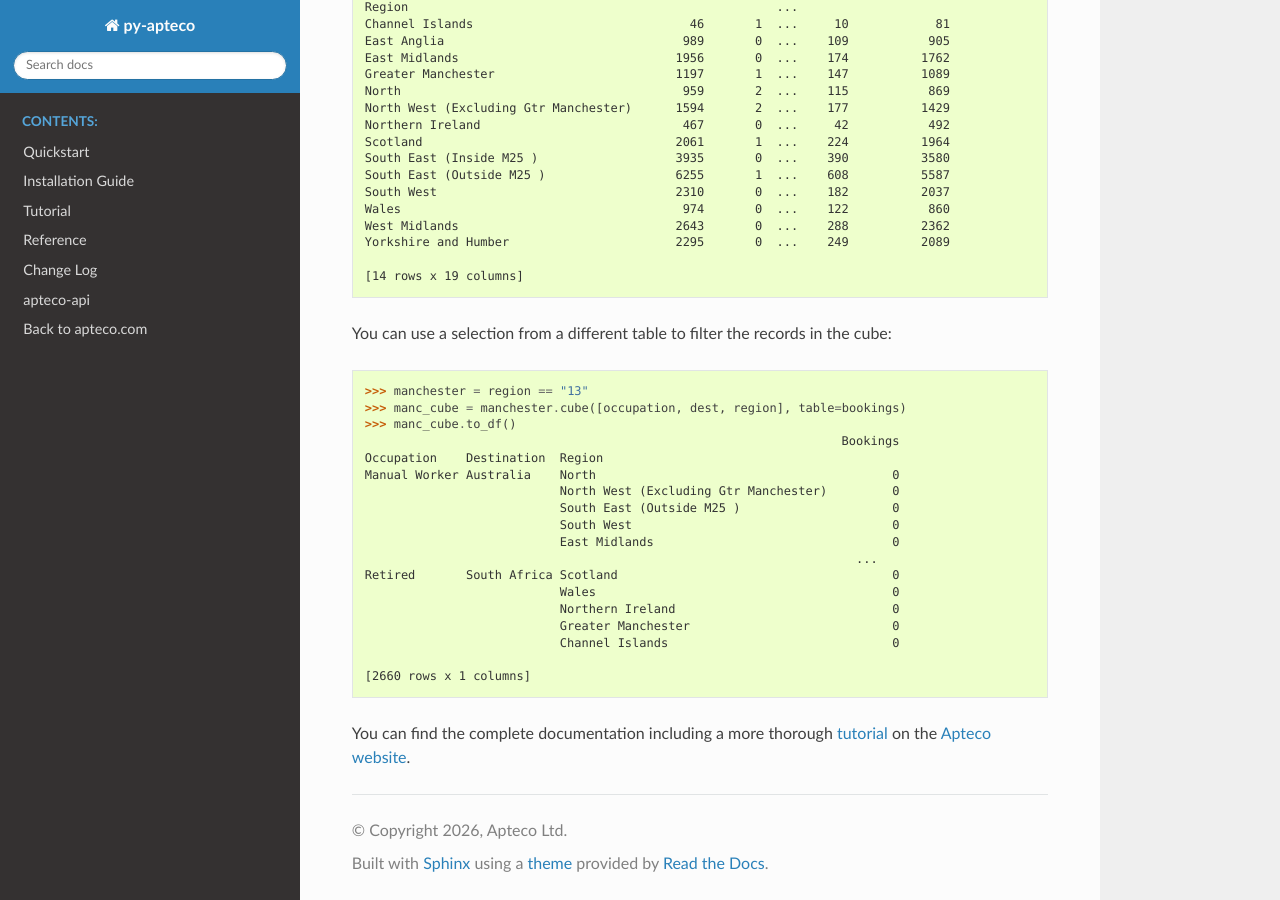
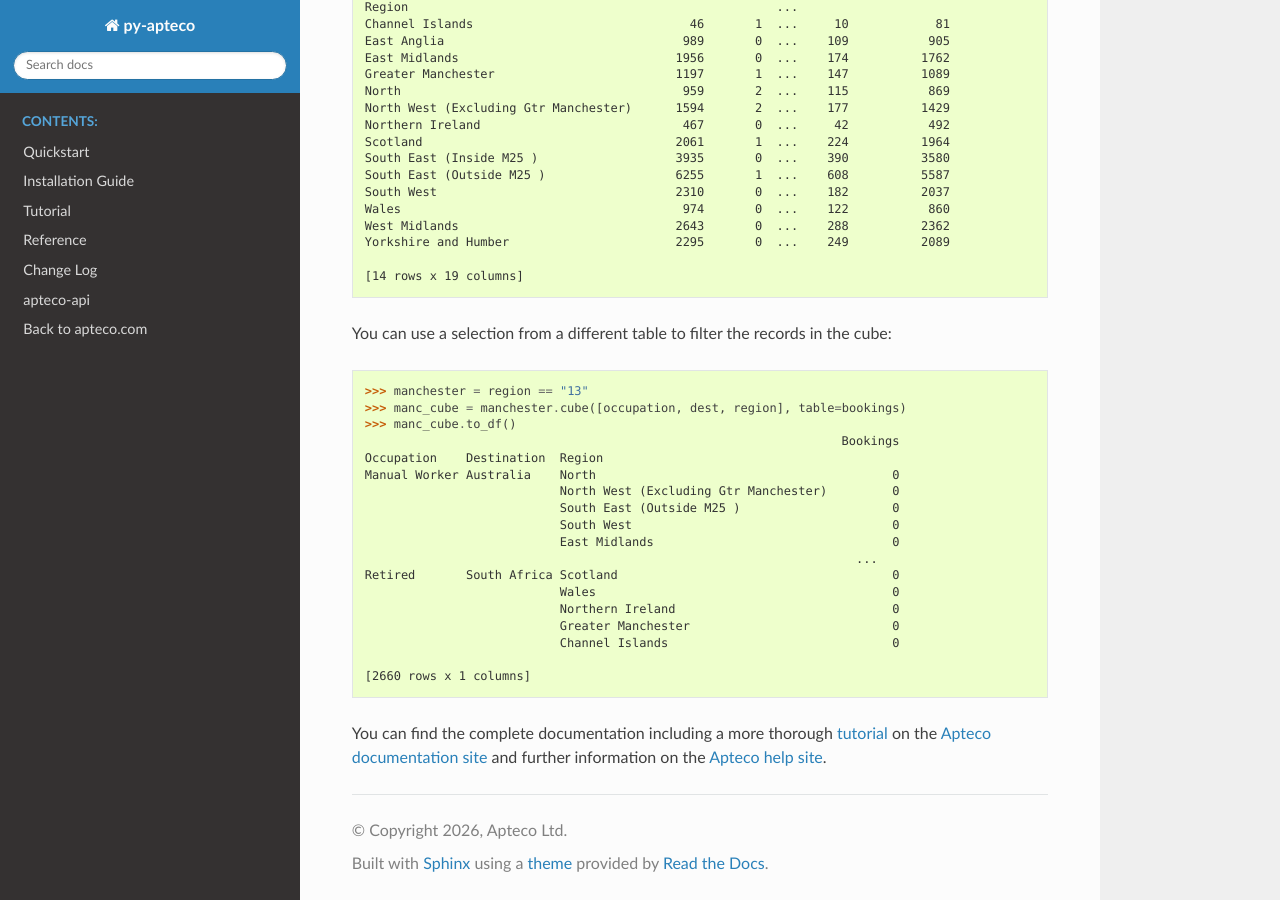
Before and after one commit to Apteco/py-apteco, a Sphinx documentation site: the page built from docs/source/readme.rst, in a window 1280 px wide and 900 px high, scrolled down 8025 px. Built offline with Sphinx 7.4.7 and the Read the Docs theme 3.1.0, drawn with Linux system fonts in a browser that asks for light colours.

Commit message:
Updated links to help.apteco.com/python on to apteco.github.io/py-apteco

```diff
--- a/docs/readme_generator.py
+++ b/docs/readme_generator.py
@@ -48,8 +48,9 @@ def replace_final_line(edited_lines):
     new_final_line = (
         "You can find the complete documentation"
         "\nincluding a more thorough"
-        " `tutorial <https://help.apteco.com/python/tutorial.html>`_"
-        "\non the `Apteco website <https://help.apteco.com/python/index.html>`_."
+        " `tutorial <https://apteco.github.io/py-apteco/tutorial.html>`_"
+        "\non the `Apteco documentation site <https://apteco.github.io/py-apteco/>`_"
+        "\nand further information on the `Apteco help site <https://help.apteco.com/>`_."
     )
 
     final_line = edited_lines[-1]
--- a/docs/source/readme.rst
+++ b/docs/source/readme.rst
@@ -483,5 +483,6 @@ You can use a selection from a different table to filter the records in the cube
     [2660 rows x 1 columns]
 
 You can find the complete documentation
-including a more thorough `tutorial <https://help.apteco.com/python/tutorial.html>`_
-on the `Apteco website <https://help.apteco.com/python/index.html>`_.
+including a more thorough `tutorial <https://apteco.github.io/py-apteco/tutorial.html>`_
+on the `Apteco documentation site <https://apteco.github.io/py-apteco/>`_
+and further information on the `Apteco help site <https://help.apteco.com/>`_.
--- a/pyproject.toml
+++ b/pyproject.toml
@@ -5,7 +5,7 @@ description = "A Python package for interacting with Apteco Marketing Suite reso
 authors = ["Apteco Ltd <support@apteco.com>"]
 license = "Apache-2.0"
 readme = "docs/source/readme.rst"
-homepage = "https://help.apteco.com/python/index.html"
+homepage = "https://apteco.github.io/py-apteco/index.html"
 repository = "https://github.com/Apteco/py-apteco"
 keywords = ["Apteco", "FastStats", "Orbit", "API", "Marketing"]
 classifiers = [
```
Also changed, not shown: README.md (+1 -1 lines).
